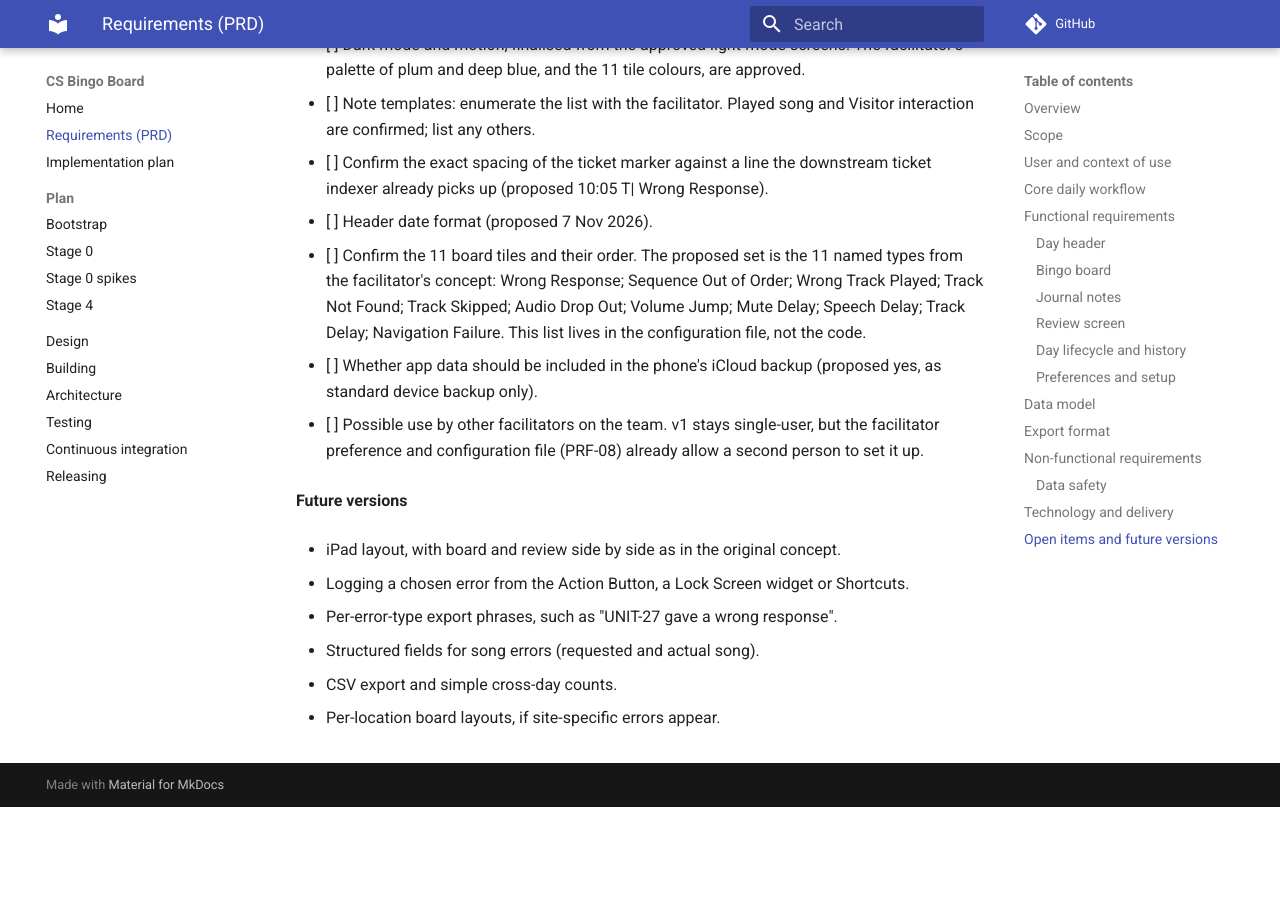
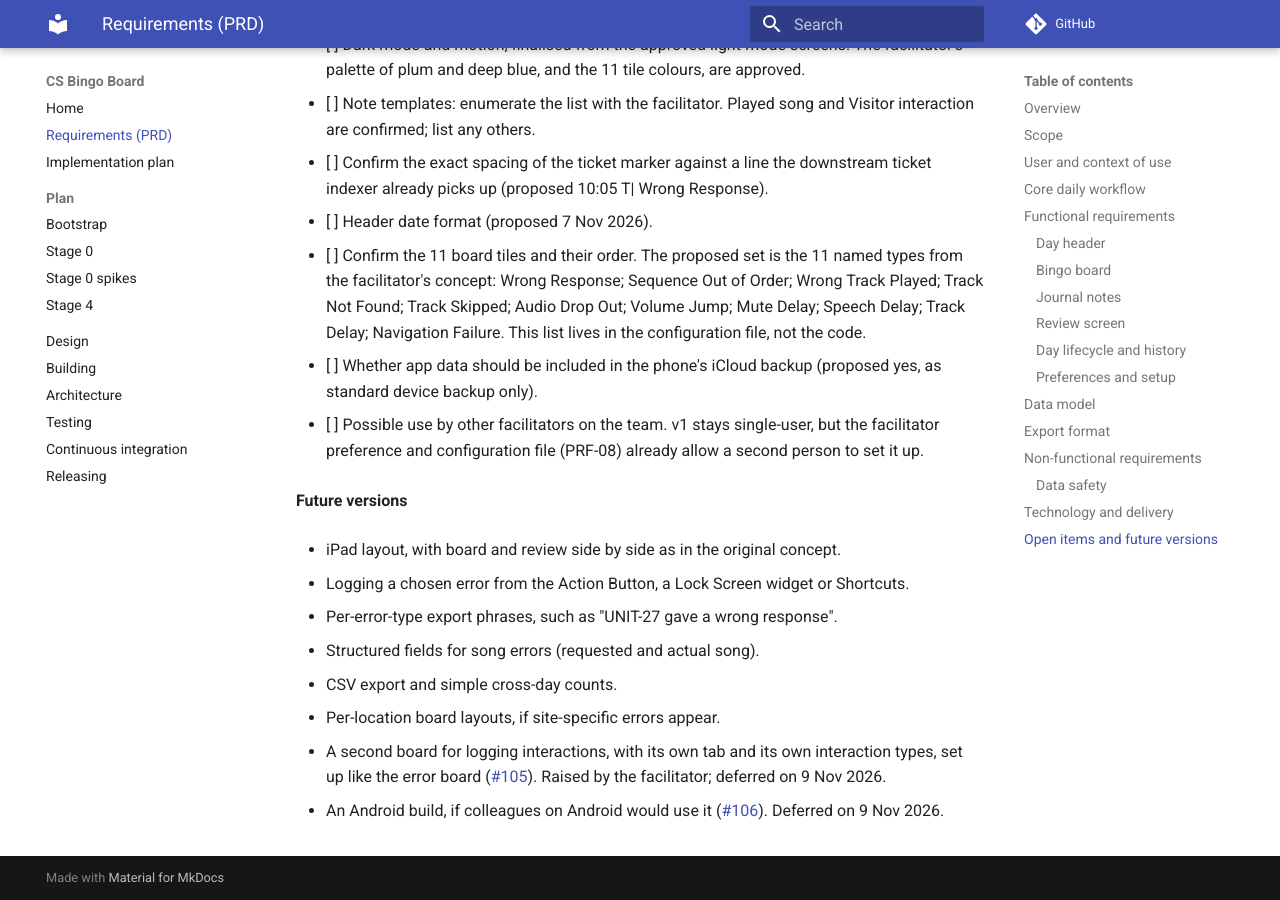
Before and after one commit to iainchesworthlabs/icl-error-journaling, an MkDocs documentation site: the page built from docs/prd.md, in a window 1280 px wide and 900 px high, scrolled down 11309 px. Built offline with MkDocs 1.6.1 and Material for MkDocs 9.7.7, drawn with Linux system fonts in a browser that asks for light colours; comment, search, counter and statistics services are not loaded; before the commit the page ends 12116 px from its top, so only the background shows below that.

Commit message:
List the interactions board and an Android build as next-version ideas (#107)
## What and why

The PRD's **Future versions** list gains two entries, each linking to an
issue that holds the detail.

- A second board for logging interactions (#105). The facilitator raised
it, and the owner deferred it to the next version on 9 Nov 2026.
- An Android build (#106), also deferred.

This is a docs-only change: no code, no user-visible behaviour.

Signed-off-by: Iain Chesworth <iain.chesworth@gmail.com>

```diff
--- a/docs/prd.md
+++ b/docs/prd.md
@@ -313,3 +313,7 @@ The app follows the Iain Chesworth Labs C++23 project standard as the new reposi
 - CSV export and simple cross-day counts.
 
 - Per-location board layouts, if site-specific errors appear.
+
+- A second board for logging interactions, with its own tab and its own interaction types, set up like the error board ([#105](https://github.com/iainchesworthlabs/icl-error-journaling/issues/105)). Raised by the facilitator; deferred on 9 Nov 2026.
+
+- An Android build, if colleagues on Android would use it ([#106](https://github.com/iainchesworthlabs/icl-error-journaling/issues/106)). Deferred on 9 Nov 2026.
```
